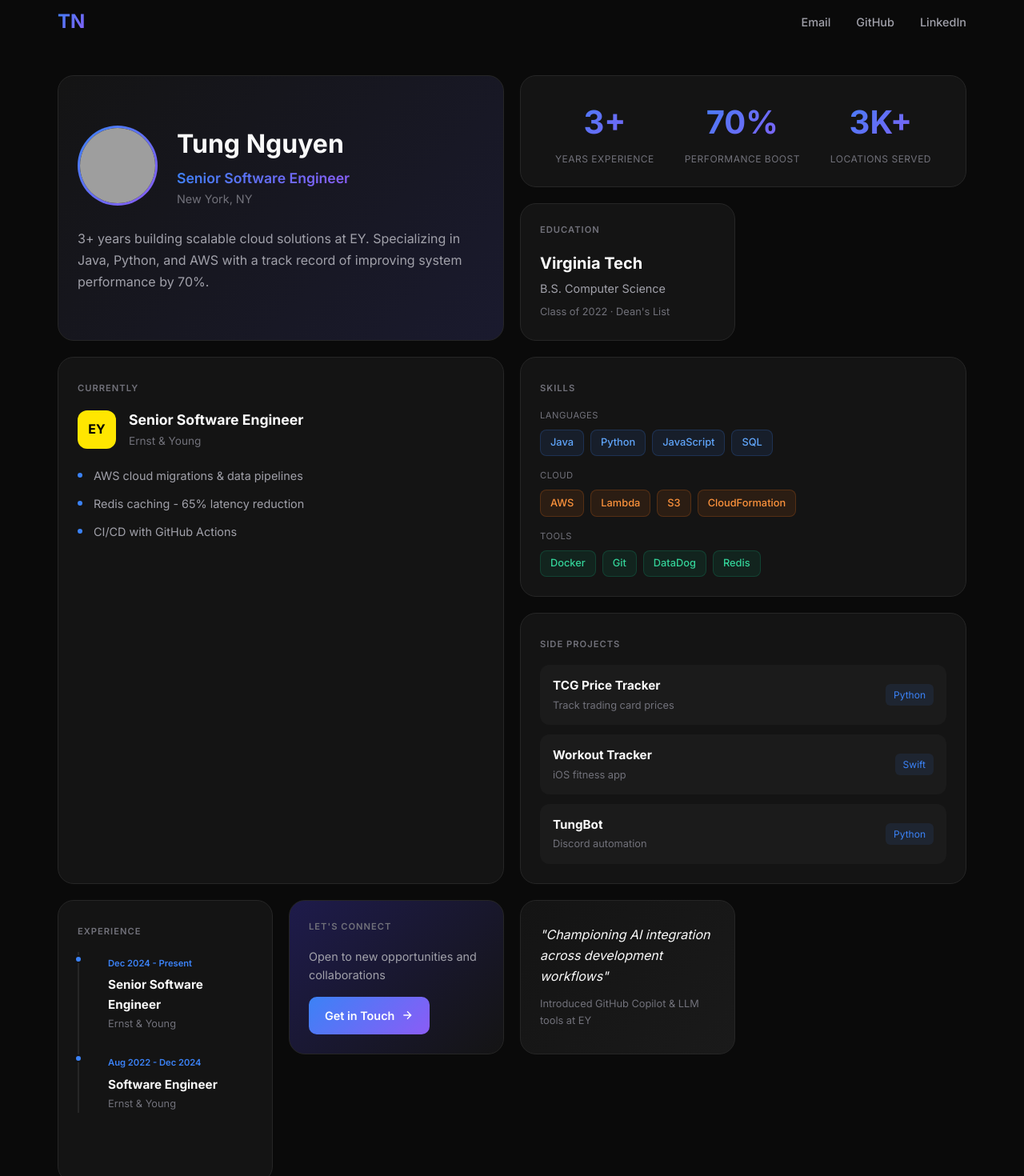
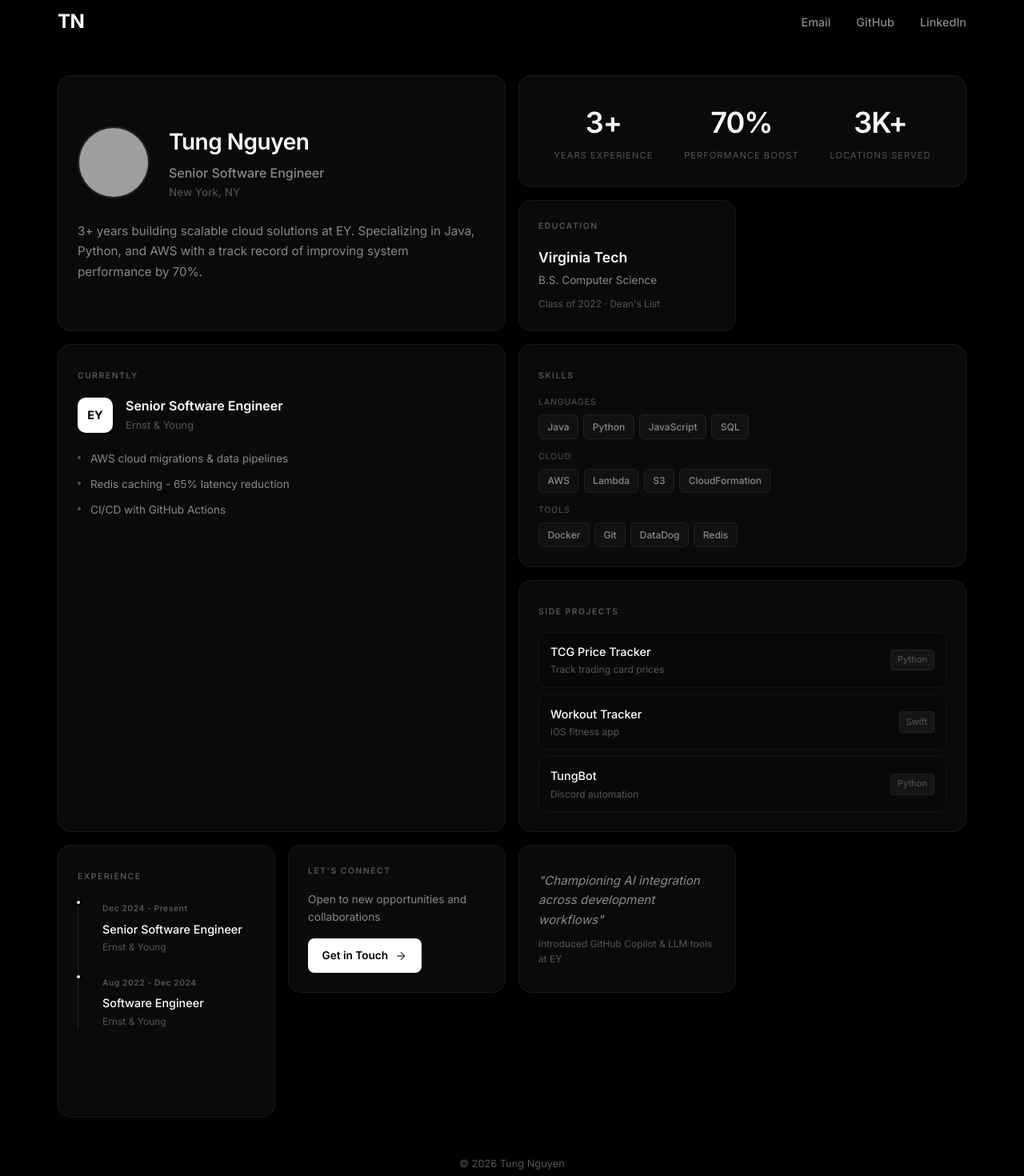
Before and after one commit to tungcodeforfun/tungcodeforfun.github.io, a React (Vite) app: page / in a window 1280 px wide. Shown: the part 40-1510 px from the top of the page at 80% size. Built offline with nearby package versions, Linux system fonts and the light colour scheme; grey boxes are pictures that could not be loaded.

Commit message:
Switch to monochrome color scheme

```diff
--- a/src/App.css
+++ b/src/App.css
@@ -1,4 +1,4 @@
-/* Bento Grid Portfolio */
+/* Bento Grid Portfolio - Monochrome */
 * {
   margin: 0;
   padding: 0;
@@ -6,16 +6,14 @@
 }
 
 :root {
-  --bg: #0a0a0a;
-  --card-bg: #141414;
-  --card-border: #262626;
-  --card-hover: #1a1a1a;
-  --text: #fafafa;
-  --text-secondary: #a1a1aa;
-  --text-muted: #71717a;
-  --accent: #3b82f6;
-  --accent-secondary: #8b5cf6;
-  --gradient: linear-gradient(135deg, #3b82f6, #8b5cf6);
+  --bg: #000000;
+  --card-bg: #0a0a0a;
+  --card-border: #1a1a1a;
+  --card-hover: #111111;
+  --text: #ffffff;
+  --text-secondary: #888888;
+  --text-muted: #555555;
+  --accent: #ffffff;
 }
 
 body {
@@ -45,10 +43,8 @@ body {
 .logo {
   font-size: 1.5rem;
   font-weight: 700;
-  background: var(--gradient);
-  -webkit-background-clip: text;
-  -webkit-text-fill-color: transparent;
-  background-clip: text;
+  color: var(--text);
+  letter-spacing: -0.5px;
 }
 
 .bento-header nav {
@@ -73,14 +69,14 @@ body {
   display: grid;
   grid-template-columns: repeat(4, 1fr);
   grid-auto-rows: minmax(140px, auto);
-  gap: 1.25rem;
+  gap: 1rem;
 }
 
 /* Base Card */
 .bento-card {
   background: var(--card-bg);
   border: 1px solid var(--card-border);
-  border-radius: 20px;
+  border-radius: 16px;
   padding: 1.5rem;
   transition: all 0.3s ease;
   position: relative;
@@ -89,16 +85,15 @@ body {
 
 .bento-card:hover {
   background: var(--card-hover);
-  border-color: #333;
-  transform: translateY(-2px);
+  border-color: #222;
 }
 
 .card-label {
   display: inline-block;
-  font-size: 0.7rem;
+  font-size: 0.65rem;
   font-weight: 600;
   text-transform: uppercase;
-  letter-spacing: 1px;
+  letter-spacing: 1.5px;
   color: var(--text-muted);
   margin-bottom: 1rem;
 }
@@ -110,7 +105,6 @@ body {
   display: flex;
   flex-direction: column;
   justify-content: center;
-  background: linear-gradient(135deg, #141414 0%, #1a1a2e 100%);
 }
 
 .hero-content {
@@ -121,37 +115,39 @@ body {
 }
 
 .avatar {
-  width: 100px;
-  height: 100px;
+  width: 90px;
+  height: 90px;
   border-radius: 50%;
-  border: 3px solid transparent;
-  background: linear-gradient(var(--card-bg), var(--card-bg)) padding-box,
-              var(--gradient) border-box;
+  border: 2px solid #222;
+  filter: grayscale(100%);
+  transition: filter 0.3s;
+}
+
+.hero-card:hover .avatar {
+  filter: grayscale(0%);
 }
 
 .hero-text h1 {
-  font-size: 2rem;
-  font-weight: 700;
+  font-size: 1.75rem;
+  font-weight: 600;
   margin-bottom: 0.25rem;
+  letter-spacing: -0.5px;
 }
 
 .hero-text .title {
-  font-size: 1.1rem;
-  background: var(--gradient);
-  -webkit-background-clip: text;
-  -webkit-text-fill-color: transparent;
-  background-clip: text;
-  font-weight: 600;
+  font-size: 1rem;
+  color: var(--text-secondary);
+  font-weight: 500;
 }
 
 .hero-text .location {
   color: var(--text-muted);
-  font-size: 0.9rem;
+  font-size: 0.85rem;
 }
 
 .hero-bio {
   color: var(--text-secondary);
-  font-size: 1rem;
+  font-size: 0.95rem;
   line-height: 1.7;
 }
 
@@ -171,19 +167,17 @@ body {
 }
 
 .stat-number {
-  font-size: 2.5rem;
-  font-weight: 700;
-  background: var(--gradient);
-  -webkit-background-clip: text;
-  -webkit-text-fill-color: transparent;
-  background-clip: text;
+  font-size: 2.25rem;
+  font-weight: 600;
+  color: var(--text);
+  letter-spacing: -1px;
 }
 
 .stat-label {
-  font-size: 0.75rem;
+  font-size: 0.7rem;
   color: var(--text-muted);
   text-transform: uppercase;
-  letter-spacing: 0.5px;
+  letter-spacing: 1px;
 }
 
 /* Education Card */
@@ -194,18 +188,19 @@ body {
 }
 
 .education-card h3 {
-  font-size: 1.25rem;
+  font-size: 1.1rem;
+  font-weight: 600;
   margin-bottom: 0.25rem;
 }
 
 .education-card p {
   color: var(--text-secondary);
-  font-size: 0.9rem;
+  font-size: 0.85rem;
 }
 
 .education-card .subtle {
   color: var(--text-muted);
-  font-size: 0.8rem;
+  font-size: 0.75rem;
   margin-top: 0.5rem;
 }
 
@@ -223,39 +218,40 @@ body {
 }
 
 .company-logo {
-  width: 48px;
-  height: 48px;
-  background: #ffe600;
+  width: 44px;
+  height: 44px;
+  background: #fff;
   color: #000;
-  border-radius: 12px;
+  border-radius: 10px;
   display: flex;
   align-items: center;
   justify-content: center;
   font-weight: 800;
-  font-size: 1rem;
+  font-size: 0.9rem;
 }
 
 .role-header h3 {
-  font-size: 1.1rem;
+  font-size: 1rem;
+  font-weight: 600;
   margin-bottom: 0.125rem;
 }
 
 .role-header p {
   color: var(--text-muted);
-  font-size: 0.85rem;
+  font-size: 0.8rem;
 }
 
 .role-highlights {
   list-style: none;
   display: flex;
   flex-direction: column;
-  gap: 0.75rem;
+  gap: 0.65rem;
 }
 
 .role-highlights li {
   color: var(--text-secondary);
-  font-size: 0.9rem;
-  padding-left: 1.25rem;
+  font-size: 0.85rem;
+  padding-left: 1rem;
   position: relative;
 }
 
@@ -263,11 +259,11 @@ body {
   content: '';
   position: absolute;
   left: 0;
-  top: 0.5rem;
-  width: 6px;
-  height: 6px;
+  top: 0.45rem;
+  width: 4px;
+  height: 4px;
   border-radius: 50%;
-  background: var(--accent);
+  background: var(--text-muted);
 }
 
 /* Skills Card */
@@ -278,48 +274,50 @@ body {
 .skills-section {
   display: flex;
   flex-direction: column;
-  gap: 1rem;
+  gap: 0.875rem;
 }
 
 .skill-group {
   display: flex;
   flex-direction: column;
-  gap: 0.5rem;
+  gap: 0.4rem;
 }
 
 .skill-category {
-  font-size: 0.7rem;
+  font-size: 0.65rem;
   color: var(--text-muted);
   text-transform: uppercase;
-  letter-spacing: 0.5px;
+  letter-spacing: 1px;
 }
 
 .skill-tags {
   display: flex;
   flex-wrap: wrap;
-  gap: 0.5rem;
+  gap: 0.4rem;
 }
 
 .tag {
-  background: rgba(59, 130, 246, 0.1);
-  color: #60a5fa;
-  padding: 0.35rem 0.75rem;
-  border-radius: 8px;
-  font-size: 0.8rem;
+  background: #111;
+  color: var(--text-secondary);
+  padding: 0.3rem 0.65rem;
+  border-radius: 6px;
+  font-size: 0.75rem;
   font-weight: 500;
-  border: 1px solid rgba(59, 130, 246, 0.2);
+  border: 1px solid #222;
+  transition: all 0.2s;
 }
 
-.tag-cloud {
-  background: rgba(249, 115, 22, 0.1);
-  color: #fb923c;
-  border-color: rgba(249, 115, 22, 0.2);
+.tag:hover {
+  background: #1a1a1a;
+  color: var(--text);
+  border-color: #333;
 }
 
+.tag-cloud,
 .tag-tools {
-  background: rgba(16, 185, 129, 0.1);
-  color: #34d399;
-  border-color: rgba(16, 185, 129, 0.2);
+  background: #111;
+  color: var(--text-secondary);
+  border-color: #222;
 }
 
 /* Projects Card */
@@ -330,42 +328,45 @@ body {
 .projects-list {
   display: flex;
   flex-direction: column;
-  gap: 0.75rem;
+  gap: 0.5rem;
 }
 
 .project-item {
   display: flex;
   justify-content: space-between;
   align-items: center;
-  padding: 0.875rem 1rem;
-  background: rgba(255, 255, 255, 0.03);
-  border-radius: 12px;
+  padding: 0.75rem 0.875rem;
+  background: #080808;
+  border: 1px solid #151515;
+  border-radius: 10px;
   text-decoration: none;
   transition: all 0.2s;
 }
 
 .project-item:hover {
-  background: rgba(255, 255, 255, 0.06);
-  transform: translateX(4px);
+  background: #111;
+  border-color: #222;
 }
 
 .project-info h4 {
   color: var(--text);
-  font-size: 0.95rem;
-  margin-bottom: 0.125rem;
+  font-size: 0.9rem;
+  font-weight: 500;
+  margin-bottom: 0.1rem;
 }
 
 .project-info p {
   color: var(--text-muted);
-  font-size: 0.8rem;
+  font-size: 0.75rem;
 }
 
 .project-tech {
-  font-size: 0.75rem;
-  color: var(--accent);
-  background: rgba(59, 130, 246, 0.1);
-  padding: 0.25rem 0.625rem;
-  border-radius: 6px;
+  font-size: 0.7rem;
+  color: var(--text-muted);
+  background: #151515;
+  padding: 0.2rem 0.5rem;
+  border-radius: 4px;
+  border: 1px solid #222;
 }
 
 /* Timeline Card */
@@ -376,41 +377,43 @@ body {
 .timeline {
   display: flex;
   flex-direction: column;
-  gap: 1.5rem;
-  padding-left: 1rem;
-  border-left: 2px solid var(--card-border);
+  gap: 1.25rem;
+  padding-left: 0.875rem;
+  border-left: 1px solid #222;
 }
 
 .timeline-item {
   position: relative;
-  padding-left: 1.25rem;
+  padding-left: 1rem;
 }
 
 .timeline-dot {
   position: absolute;
-  left: -1.35rem;
-  top: 0.25rem;
-  width: 10px;
-  height: 10px;
+  left: -1.15rem;
+  top: 0.2rem;
+  width: 8px;
+  height: 8px;
   border-radius: 50%;
-  background: var(--accent);
-  border: 2px solid var(--card-bg);
+  background: var(--text);
+  border: 2px solid var(--bg);
 }
 
 .timeline-period {
-  font-size: 0.7rem;
-  color: var(--accent);
+  font-size: 0.65rem;
+  color: var(--text-muted);
   font-weight: 600;
+  letter-spacing: 0.5px;
 }
 
 .timeline-content h4 {
-  font-size: 0.95rem;
-  margin: 0.25rem 0 0.125rem;
+  font-size: 0.9rem;
+  font-weight: 500;
+  margin: 0.2rem 0 0.1rem;
 }
 
 .timeline-content p {
   color: var(--text-muted);
-  font-size: 0.8rem;
+  font-size: 0.75rem;
 }
 
 /* Contact Card */
@@ -418,12 +421,11 @@ body {
   display: flex;
   flex-direction: column;
   justify-content: center;
-  background: linear-gradient(135deg, #1e1b4b 0%, #141414 100%);
 }
 
 .contact-card p {
   color: var(--text-secondary);
-  font-size: 0.9rem;
+  font-size: 0.85rem;
   margin-bottom: 1rem;
 }
 
@@ -431,20 +433,24 @@ body {
   display: inline-flex;
   align-items: center;
   gap: 0.5rem;
-  background: var(--gradient);
-  color: white;
-  padding: 0.75rem 1.25rem;
-  border-radius: 10px;
+  background: var(--text);
+  color: var(--bg);
+  padding: 0.65rem 1.1rem;
+  border-radius: 8px;
   text-decoration: none;
   font-weight: 600;
-  font-size: 0.9rem;
+  font-size: 0.85rem;
   transition: all 0.2s;
   width: fit-content;
 }
 
 .contact-btn:hover {
-  transform: translateY(-2px);
-  box-shadow: 0 10px 30px rgba(59, 130, 246, 0.3);
+  opacity: 0.9;
+  transform: translateY(-1px);
+}
+
+.contact-btn svg {
+  opacity: 0.7;
 }
 
 /* Quote Card */
@@ -452,19 +458,18 @@ body {
   display: flex;
   flex-direction: column;
   justify-content: center;
-  background: linear-gradient(135deg, #141414 0%, #1a1a1a 100%);
 }
 
 .quote-card blockquote {
-  font-size: 1rem;
+  font-size: 0.95rem;
   font-style: italic;
-  color: var(--text);
+  color: var(--text-secondary);
   line-height: 1.6;
-  margin-bottom: 0.75rem;
+  margin-bottom: 0.5rem;
 }
 
 .quote-context {
-  font-size: 0.8rem;
+  font-size: 0.75rem;
   color: var(--text-muted);
 }
 
@@ -473,7 +478,7 @@ body {
   text-align: center;
   padding: 3rem 0 1rem;
   color: var(--text-muted);
-  font-size: 0.85rem;
+  font-size: 0.8rem;
 }
 
 /* Responsive */
@@ -502,12 +507,13 @@ body {
 
   .bento-grid {
     grid-template-columns: 1fr;
-    gap: 1rem;
+    gap: 0.75rem;
   }
 
   .bento-card {
     grid-column: span 1 !important;
     grid-row: span 1 !important;
+    padding: 1.25rem;
   }
 
   .hero-content {
@@ -516,21 +522,21 @@ body {
   }
 
   .avatar {
-    width: 80px;
-    height: 80px;
+    width: 70px;
+    height: 70px;
   }
 
   .hero-text h1 {
-    font-size: 1.5rem;
+    font-size: 1.4rem;
   }
 
   .stats-card {
     flex-direction: column;
-    gap: 1.5rem;
+    gap: 1.25rem;
   }
 
   .stat-number {
-    font-size: 2rem;
+    font-size: 1.75rem;
   }
 
   .bento-header {
@@ -545,7 +551,7 @@ body {
 
 /* Scrollbar */
 ::-webkit-scrollbar {
-  width: 8px;
+  width: 6px;
 }
 
 ::-webkit-scrollbar-track {
@@ -553,8 +559,8 @@ body {
 }
 
 ::-webkit-scrollbar-thumb {
-  background: var(--card-border);
-  border-radius: 4px;
+  background: #222;
+  border-radius: 3px;
 }
 
 ::-webkit-scrollbar-thumb:hover {
@@ -563,6 +569,6 @@ body {
 
 /* Selection */
 ::selection {
-  background: rgba(59, 130, 246, 0.3);
+  background: #333;
   color: white;
 }
```
